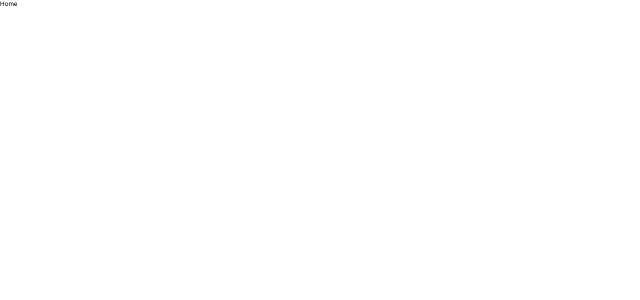
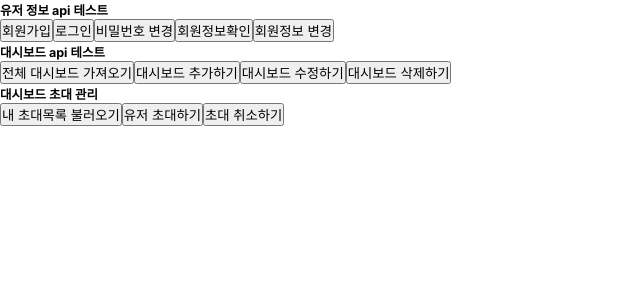
Before and after one commit to sprint-part3-team1/Planyang, a Next.js app: page / in a window 1280 px wide. Shown: the top 300 px of the page, without its empty margins (0-640 px from the left). Built offline with nearby package versions, Linux system fonts and the light colour scheme.

Commit message:
feat : #56 대시보드 유저 초대 기능,내가 초대한 대시보드 목록 api 리덕스로 관리

```diff
--- /dev/null
+++ b/src/app/_slice/invitationSlice.ts
@@ -0,0 +1,139 @@
+import { createAsyncThunk, createSlice } from '@reduxjs/toolkit';
+import axios from 'axios';
+import type { PayloadAction } from '@reduxjs/toolkit';
+import { RootState } from '../_store/store';
+
+interface InivationInformationType {
+  id: number;
+  inviter: {
+    id: number;
+    email: string;
+    nickname: string;
+  };
+  teamId: string;
+  dashboard: {
+    id: number;
+    title: string;
+  };
+  invitee: {
+    id: number;
+    email: string;
+    nickname: string;
+  };
+  invitedAccepted: null | boolean;
+  createdAt: string;
+  updatedAt: string;
+}
+
+interface InivitationsType {
+  data: {
+    invitations: [] | InivationInformationType[];
+    totalCount: number;
+  } | null;
+}
+
+const initialState: InivitationsType = {
+  data: null,
+};
+
+const asynchGetMyInvitation = createAsyncThunk(
+  'invitationSlice/asynchGetMyInvitation',
+
+  async () => {
+    const accessToken = localStorage.getItem('accessToken');
+
+    const response = await axios.get(
+      'https://sp-taskify-api.vercel.app/4-1/dashboards/5973/invitations?page=1&size=10',
+      {
+        headers: {
+          Authorization: `Bearer ${accessToken}`,
+        },
+      },
+    );
+
+    return response.data;
+  },
+);
+
+const asynchFetchinviteUserToDashboard = createAsyncThunk(
+  'invitationSlice/asynchFetchinviteUserToDashboard',
+
+  async (invitedUser: { email: string }) => {
+    const accessToken = localStorage.getItem('accessToken');
+    const { email } = invitedUser;
+
+    const response = await axios.post(
+      'https://sp-taskify-api.vercel.app/4-1/dashboards/5973/invitations',
+      {
+        email,
+      },
+      {
+        headers: {
+          Authorization: `Bearer ${accessToken}`,
+        },
+      },
+    );
+
+    return response.data;
+  },
+);
+
+const asynchFetchDeleteInvited = createAsyncThunk(
+  'invitationSlice/asynchFetchDeleteInvited',
+
+  async (deleteInvitedValue: { dashBoardId: number; invitationId: number }) => {
+    const accessToken = localStorage.getItem('accessToken');
+    const { dashBoardId, invitationId } = deleteInvitedValue;
+
+    const response = await axios.delete(
+      `https://sp-taskify-api.vercel.app/4-1/dashboards/${dashBoardId}/invitations/${invitationId}`,
+      {
+        headers: {
+          Authorization: `Bearer ${accessToken}`,
+        },
+      },
+    );
+
+    return invitationId;
+  },
+);
+
+const invitationSlice = createSlice({
+  name: 'invitationSlice',
+  initialState,
+  reducers: {},
+  extraReducers: (builder) => {
+    builder.addCase(
+      asynchGetMyInvitation.fulfilled,
+      (state, action: PayloadAction<InivitationsType['data']>) => {
+        state.data = action.payload;
+      },
+    );
+
+    builder.addCase(
+      asynchFetchinviteUserToDashboard.fulfilled,
+      (state, action: PayloadAction<InivationInformationType>) => {
+        state.data?.invitations.unshift(action.payload);
+      },
+    );
+
+    builder.addCase(asynchFetchDeleteInvited.fulfilled, (state, action) => {
+      const invitationIdToDelete = action.payload;
+      const updatedInvitations = state.data?.invitations.filter(
+        (invitation) => invitation.id !== invitationIdToDelete,
+      );
+      state.data.invitations = updatedInvitations;
+    });
+  },
+});
+
+export default invitationSlice.reducer;
+
+export const invitationActions = {
+  ...invitationSlice.actions,
+  asynchGetMyInvitation,
+  asynchFetchinviteUserToDashboard,
+  asynchFetchDeleteInvited,
+};
+
+export const invitationData = (state: RootState) => state.invitationData.data;
--- a/src/app/_store/store.ts
+++ b/src/app/_store/store.ts
@@ -3,12 +3,14 @@ import { configureStore } from '@reduxjs/toolkit';
 import registerDataReducer from '../_slice/registerSlice';
 import loginDataReducer from '../_slice/loginSlice';
 import dashBoardReducer from '../_slice/dashBoardSlice';
+import invitationReducer from '../_slice/invitationSlice';
 
 const store = configureStore({
   reducer: {
     regsiterData: registerDataReducer,
     loginData: loginDataReducer,
     dashBoardData: dashBoardReducer,
+    invitationData: invitationReducer,
   },
 });
 
--- a/src/app/page.tsx
+++ b/src/app/page.tsx
@@ -1,3 +1,234 @@
+'use client';
+
+import useAppSelector from './_hooks/useAppSelector';
+import useAppDispatch from './_hooks/useAppDispatch';
+import { registerData, registerActions } from './_slice/registerSlice';
+import { loginData, loginActions } from './_slice/loginSlice';
+import { dashBoardData, dashBoardActions } from './_slice/dashBoardSlice';
+import { invitationData, invitationActions } from './_slice/invitationSlice';
+
 export default function Home() {
-  return <div>Home</div>;
+  const registerInfo = useAppSelector(registerData);
+  const loginInfo = useAppSelector(loginData);
+  const dashBoardInfo = useAppSelector(dashBoardData);
+  const invitationInfo = useAppSelector(invitationData);
+  const dispatch = useAppDispatch();
+  // console.log(registerInfo);
+  // console.log(loginInfo);
+  // console.log(dashBoardInfo);
+  console.log(invitationInfo);
+  const handleSignUp = (email: string, nickname: string, password: string) => {
+    dispatch(
+      registerActions.asynchFetchSignUp({
+        email,
+        nickname,
+        password,
+      }),
+    );
+  };
+
+  const handleSignIn = (email: string, password: string) => {
+    dispatch(
+      loginActions.asynchFetchSignIn({
+        email,
+        password,
+      }),
+    );
+  };
+
+  const handleChangePassword = (password: string, newPassword: string) => {
+    dispatch(
+      registerActions.asynchFetchChangePassword({
+        password,
+        newPassword,
+      }),
+    );
+  };
+
+  const getUserInfo = () => {
+    dispatch(registerActions.asynchFetchgetUserInfo());
+  };
+
+  const updateUserInfo = (nickname: string, profileImageUrl: null) => {
+    dispatch(
+      registerActions.asynchFetchUpdateInformation({
+        nickname,
+        profileImageUrl,
+      }),
+    );
+  };
+
+  const getDashBoard = () => {
+    dispatch(dashBoardActions.asynchFetchGetDashBoard());
+  };
+
+  const createDashBoard = (title: string, color: string) => {
+    dispatch(
+      dashBoardActions.asynchFetchCreateDashBoard({
+        title,
+        color,
+      }),
+    );
+  };
+
+  const getMyInvitationList = () => {
+    dispatch(invitationActions.asynchGetMyInvitation());
+  };
+  const updateDashBoard = (
+    dashBoardId: number,
+    title: string,
+    color: string,
+  ) => {
+    dispatch(
+      dashBoardActions.asyncFetchUpdateDashBoard({
+        dashBoardId,
+        title,
+        color,
+      }),
+    );
+  };
+
+  const deleteDashBoard = (dashBoardId: number) => {
+    dispatch(
+      dashBoardActions.asynchFetchDeleteDashBoard({
+        dashBoardId,
+      }),
+    );
+  };
+
+  const invitedUser = (email: string) => {
+    dispatch(
+      invitationActions.asynchFetchinviteUserToDashboard({
+        email,
+      }),
+    );
+  };
+
+  const deleteInvitedInfo = (dashBoardId: number, invitationId: number) => {
+    dispatch(
+      invitationActions.asynchFetchDeleteInvited({
+        dashBoardId,
+        invitationId,
+      }),
+    );
+  };
+
+  return (
+    <>
+      <div>
+        <h1>유저 정보 api 테스트</h1>
+        <button
+          type="button"
+          onClick={() =>
+            handleSignUp('hong@naver.com', '플래냥재훈테스트', 'AS123456')
+          }
+        >
+          회원가입
+        </button>
+        <button
+          type="button"
+          onClick={() => handleSignIn('hong@naver.com', 'AS123456')}
+        >
+          로그인
+        </button>
+        <button
+          type="button"
+          onClick={() => handleChangePassword('AS123456', 'AS1234567')}
+        >
+          비밀번호 변경
+        </button>
+        <button type="button" onClick={() => getUserInfo()}>
+          회원정보확인
+        </button>
+        <button
+          type="button"
+          onClick={() => updateUserInfo('플리냥1212', null)}
+        >
+          회원정보 변경
+        </button>
+      </div>
+
+      <div>
+        <h1>대시보드 api 테스트</h1>
+        <button
+          type="button"
+          onClick={() => {
+            getDashBoard();
+          }}
+        >
+          전체 대시보드 가져오기
+        </button>
+
+        <button
+          type="button"
+          onClick={() => {
+            createDashBoard('대시보드5', '#797979');
+          }}
+        >
+          대시보드 추가하기
+        </button>
+        <button
+          type="button"
+          onClick={() => {
+            updateDashBoard(5970, '수정된 대시보드1', '#123456');
+          }}
+        >
+          대시보드 수정하기
+        </button>
+        <button
+          type="button"
+          onClick={() => {
+            deleteDashBoard(5965);
+          }}
+        >
+          대시보드 삭제하기
+        </button>
+        {dashBoardInfo?.dashboards.map((i) => {
+          return (
+            <>
+              <div key={i.id}>{i.title}</div>
+              <div>{i.color}</div>
+              <div>{i.id}</div>
+            </>
+          );
+        })}
+      </div>
+      <div>
+        <h1>대시보드 초대 관리</h1>
+        <button
+          type="button"
+          onClick={() => {
+            getMyInvitationList();
+          }}
+        >
+          내 초대목록 불러오기
+        </button>
+        <button
+          type="button"
+          onClick={() => {
+            invitedUser('jae@naver.com');
+          }}
+        >
+          유저 초대하기
+        </button>
+        <button
+          type="button"
+          onClick={() => {
+            deleteInvitedInfo(5973, 5512);
+          }}
+        >
+          초대 취소하기
+        </button>
+        {invitationInfo?.invitations.map((item) => {
+          return (
+            <>
+              <div key={item.id}>{item.invitee.nickname}</div>
+              <div>{item.id}</div>
+              <div>{`대시보드 아이디${item.dashboard.id}`}</div>
+            </>
+          );
+        })}
+      </div>
+    </>
+  );
 }
```
Also changed, not shown: 1 other file (tests, documents, lock files or other folders).
